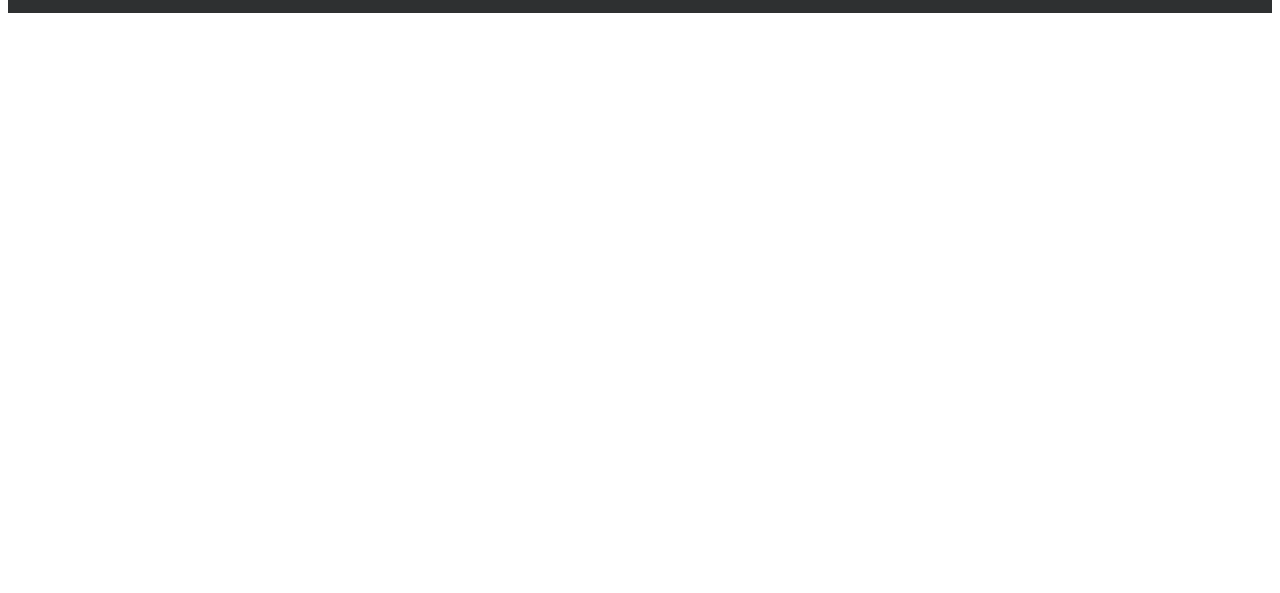
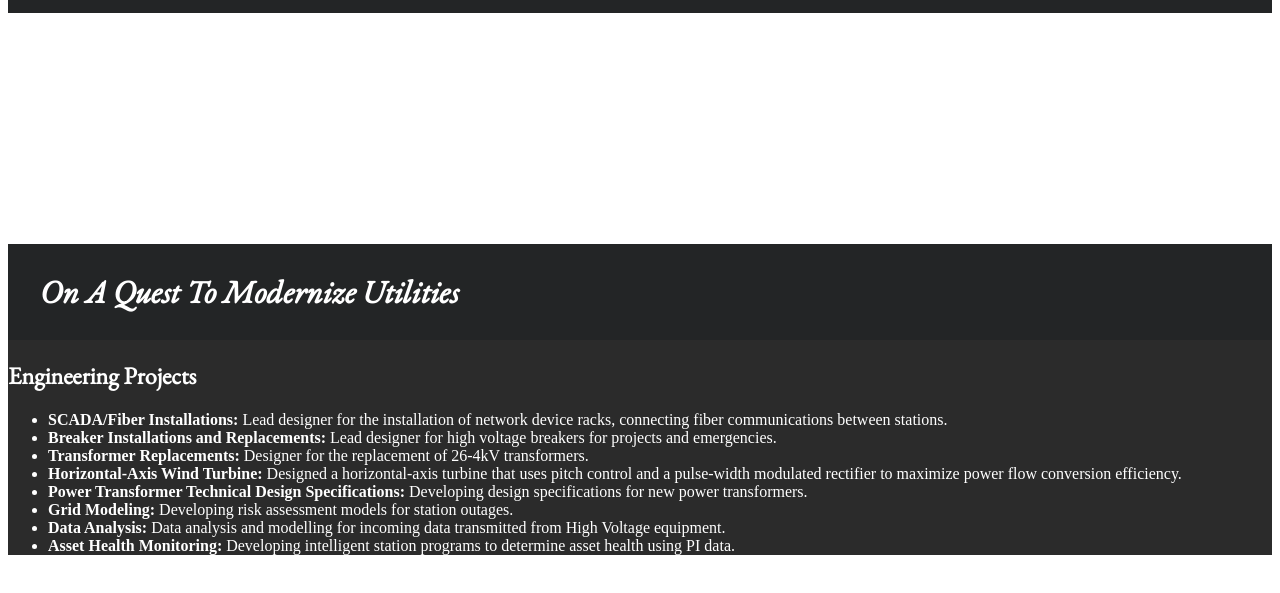
Before and after one commit to NJIT-WIS/midterm-portfolio-Tbyrne22, a website: page docs/project-page.html in a window 1280 px wide. Shown: the part 91-684 px from the top of the page. Drawn offline with nearby package versions, Linux system fonts and the light colour scheme.

Commit message:
added layout to proj page, fixed menu, closes#22

```diff
--- a/docs/css/main.css
+++ b/docs/css/main.css
@@ -4,9 +4,10 @@
     --color-secondary: #F28A2E;  /* Orange for title headings for sidebar */
     --color-accent: #8FB2BF;  /* Light blue for links hover and section separators */
     --hover-color: #88b7d8;
-    --background-color-main: rgba(35, 37, 38, .95);
+    --background-color-main: #2B2B2B;
     --background-color-landing: #613814de;
     --text-color-sidebar: #e4f2f2;
+    --color-header: #232526;
 
 
 
@@ -83,6 +84,7 @@ body {
     font-family: var(--font-primary);
     font-size: var(--base-font-size);
     color: white;
+
 }
 
 a:hover {
@@ -95,8 +97,10 @@ header {
     align-items: center;
     font-size: var(--base-font-size);
     line-height: 4rem;
-    margin: auto 2rem;
+    padding-left: 2rem;
+    padding-right: 2rem;
     height: 6rem;
+    background-color: var(--color-header);
     }
 
     .logo {
@@ -192,10 +196,9 @@ a.pill-link:hover {
     margin: 0 auto;
     padding-top: 1rem;
     padding-bottom: 1rem;
-    box-shadow:  black;
     height: 25vw;
     overflow: hidden;
-    background-color: var(--background-color-main);
+    background-color: black;
 
     /* background:  url(../images/mountain.webp) no-repeat;
     background-size: contain;
--- a/docs/project-page.html
+++ b/docs/project-page.html
@@ -33,7 +33,6 @@
 </head>
 
 <body>
-    <main>
     <header>
         <a href="#" class="logo"><b>Tom Byrne Portfolio</b></a>
         <nav class="menu">
@@ -43,6 +42,47 @@
         </nav>
         <a href="#" class="header-cta">Contact Me</a>
     </header>
-    </main>
+
+    <div class="container"> <!-- Container class will be used to style all the content within it -->
+
+        <aside class="sidebar" role="complementary"> <!-- The aside tag is used for content that is related but separate from the main content, often as a sidebar -->
+
+            <div class="skills-sidebar"> <!-- A div to contain all elements on the top of the sidebar -->
+                <h2>Skills</h2> <!-- Title of the skills section -->
+                <ul class="skill-list"> <!-- Unordered list to contain all skills -->
+                    <li><i class="fas fa-code"></i> Python & C</li>
+                    <li><i class="fas fa-cubes"></i> MicroStation</li>
+                    <li><i class="fas fa-file-excel"></i> Excel</li>
+                    <li><i class="fas fa-database"></i> PI Data Systems</li>
+                    <li><i class="fas fa-book"></i> Knowledge Management</li>
+                    <li><i class="fas fa-bolt"></i> Power Systems</li>
+                    <li><i class="fas fa-briefcase"></i> Project Management</li>
+                    <li><i class="fas fa-users"></i> DE&I</li>
+                </ul> <!-- Closes the skill list -->
+            </div> <!-- Closes the sidebar div -->
+        </aside> <!-- Closes the aside tag -->
+
+        <main class="main-content" role="main"> <!-- The main content of the webpage, where the major content is placed -->
+
+            <header role="banner"> <!-- Header of the main content -->
+                <h1><center><em>On a Quest to Modernize Utilities</em></center></h1> <!-- Title of the resume -->
+            </header>
+
+            <section class="projects-section"><!-- A section to list projects -->
+                <h2>Engineering Projects</h2>
+                <ul>
+                    <li><b>SCADA/Fiber Installations: </b>Lead designer for the installation of network device racks, connecting fiber communications between stations.</li>
+                    <li><b>Breaker Installations and Replacements: </b>Lead designer for high voltage breakers for projects and emergencies.</li>
+                    <li><b>Transformer Replacements: </b>Designer for the replacement of 26-4kV transformers.</li>
+                    <li><b>Horizontal-Axis Wind Turbine: </b>Designed a horizontal-axis turbine that uses pitch control and a pulse-width modulated rectifier to maximize power flow conversion efficiency.</li>
+                    <li><b>Power Transformer Technical Design Specifications: </b>Developing design specifications for new power transformers.</li>
+                    <li><b>Grid Modeling: </b>Developing risk assessment models for station outages.</li>
+                    <li><b>Data Analysis: </b>Data analysis and modelling for incoming data transmitted from High Voltage equipment.</li>
+                    <li><b>Asset Health Monitoring: </b>Developing intelligent station programs to determine asset health using PI data.</li>
+                </ul>
+            </section><!-- Closes the projects section -->
+        </main> <!-- Closes the main content -->
+    </div> <!-- Closes the container -->
+    <footer></footer>
 
 </body>
```
Lines whose indentation alone changed are shown as unchanged.
